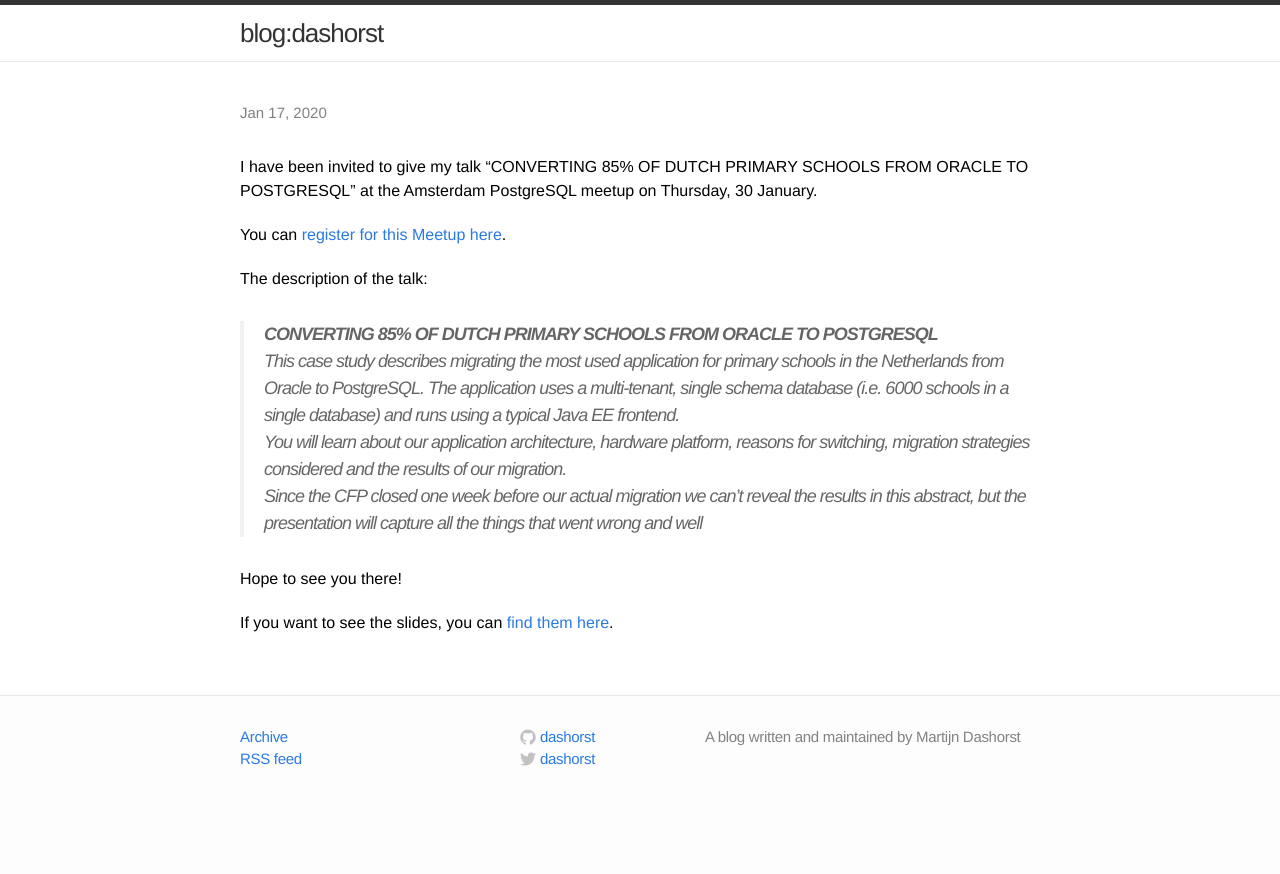
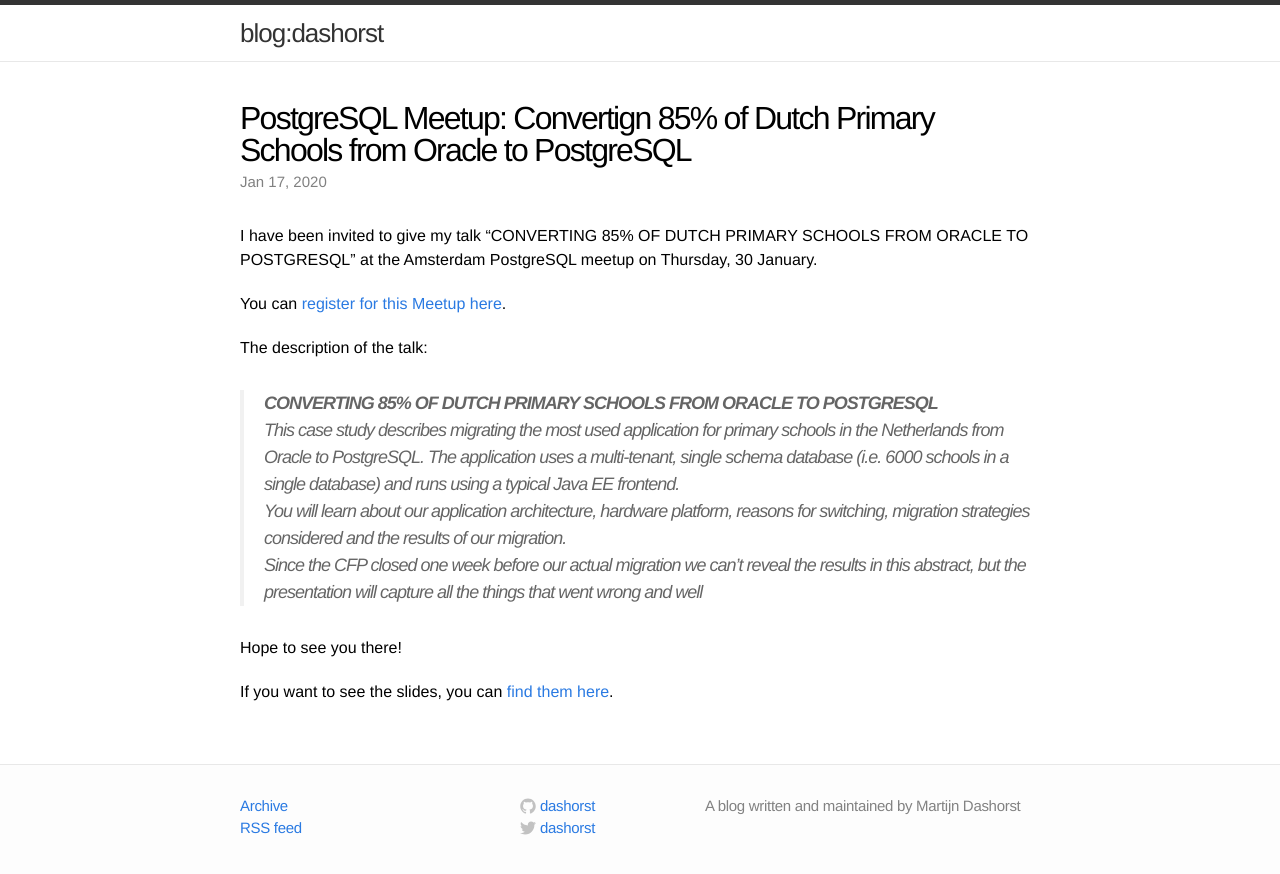
Before and after one commit to dashorst/martijndashorst.com, a Jekyll site: the page built from _posts/2020/2020-01-17-pg-meetup-ams.md, in a window 1280 px wide. Shown: the top 874 px of the page. Built offline with Jekyll 4.4.1, drawn with Linux system fonts in a browser that asks for light colours; our own code applies the rules of GitHub Pages for plain Markdown files.

Commit message:
Update 2020-01-17-pg-meetup-ams.md

```diff
--- a/_posts/2020/2020-01-17-pg-meetup-ams.md
+++ b/_posts/2020/2020-01-17-pg-meetup-ams.md
@@ -2,7 +2,7 @@
 layout: post
 status: publish
 published: true
-title: PostgreSQL Meetup: Convertign 85% of Dutch Primary Schools from Oracle to PostgreSQL
+title: "PostgreSQL Meetup: Convertign 85% of Dutch Primary Schools from Oracle to PostgreSQL"
 ---
 
 I have been invited to give my talk "CONVERTING 85% OF DUTCH PRIMARY SCHOOLS FROM ORACLE TO POSTGRESQL" at the Amsterdam PostgreSQL meetup on Thursday, 30 January.
```
